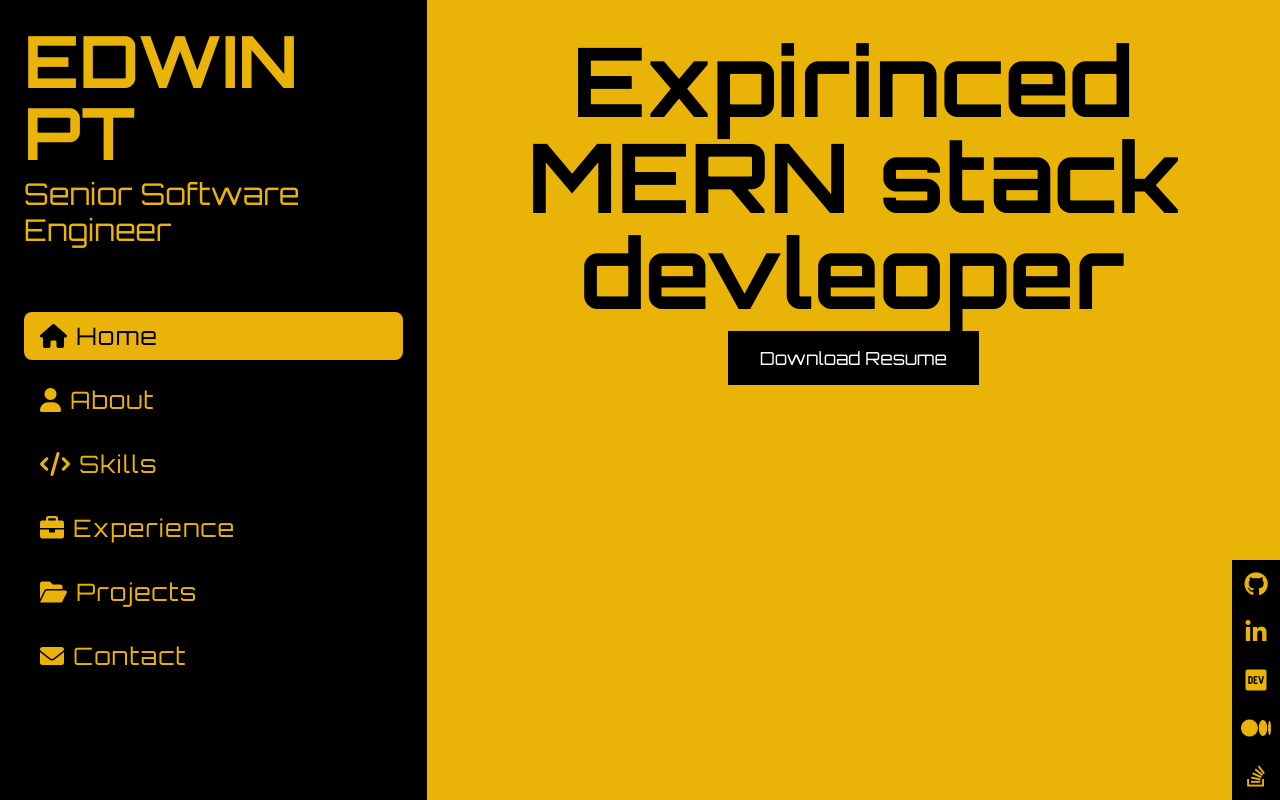
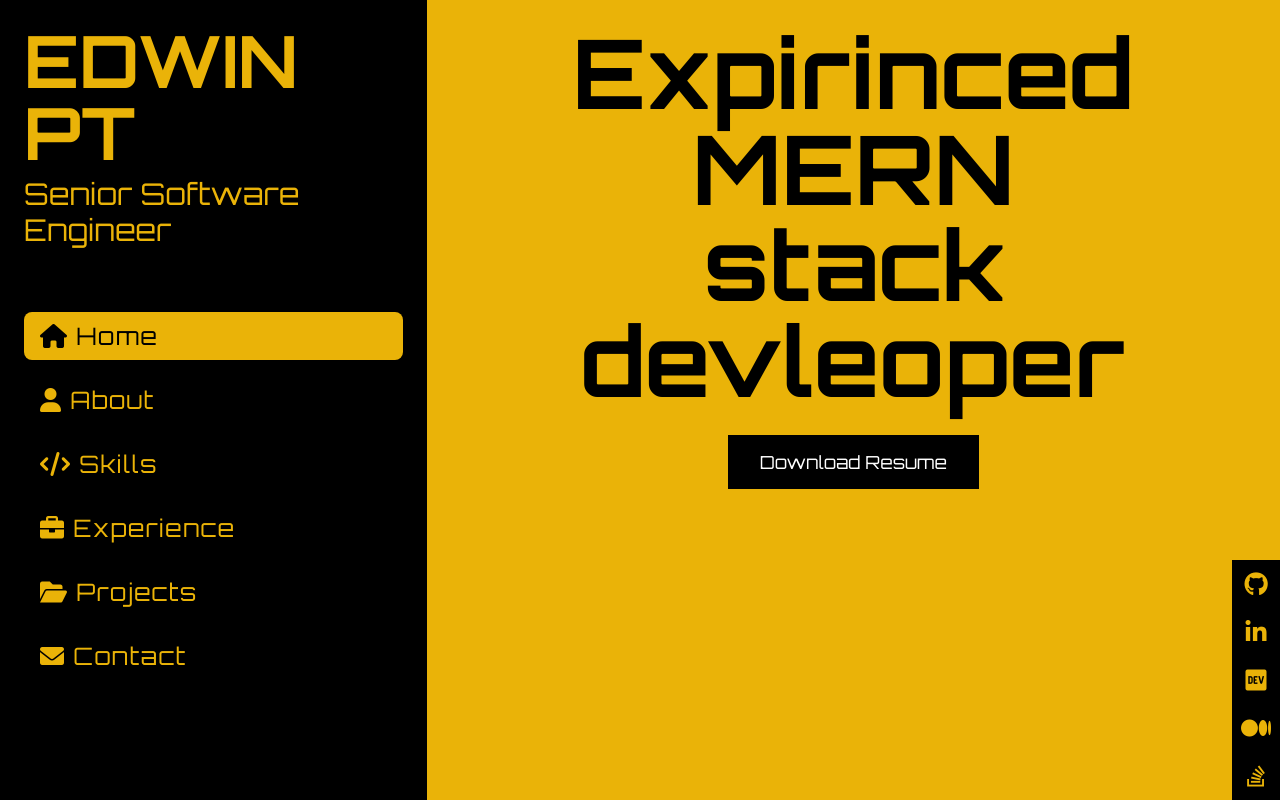
Before and after one commit to EdwinPT555/EdwinPT, a React (Vite) app: page / in a window 1280 px wide. Both pictures are taken after a click on the item "Home". Built offline with nearby package versions, Linux system fonts and the light colour scheme.

Commit message:
ui change

```diff
--- a/src/components/Home.tsx
+++ b/src/components/Home.tsx
@@ -2,20 +2,35 @@ import { useEffect, useState } from 'react';
 
 const Home = () => {
   const [currentIndex, setCurrentIndex] = useState(0);
-  const words = ["Hi", "Iam Edwin PT", "Expirinced MERN stack devleoper"];
+  // const words = ["Hi", "Iam Edwin", "Expirinced MERN stack devleoper"];
+  const wordsComponents = [
+    <div className="flex flex-col items-center mb-4 sm:mb-6 md:mb-8 lg:mb-10">
+      <span className="text-6xl sm:text-8xl md:text-10xl lg:text-12xl font-bold">Hi</span>
+    </div>,
+    <div className="flex flex-col items-center mb-4 sm:mb-6 md:mb-8 lg:mb-10">
+      <p className="text-5xl sm:text-7xl md:text-9xl lg:text-11xl font-bold">Iam</p>
+      <p className="text-6xl sm:text-8xl md:text-10xl lg:text-12xl font-bold">Edwin PT</p>
+    </div>,
+    <div className="flex flex-col items-center mb-4 sm:mb-6 md:mb-8 lg:mb-10">
+      <p className="text-4xl sm:text-6xl md:text-8xl lg:text-10xl font-bold">Expirinced</p>
+      <p className="text-6xl sm:text-8xl md:text-10xl lg:text-12xl font-bold">MERN</p>
+      <p className="text-4xl sm:text-6xl md:text-8xl lg:text-10xl font-bold">stack devleoper</p>
+    </div>
+  ]
 
   useEffect(() => {
     const intervalId = setInterval(() => {
-      setCurrentIndex((prev) => (prev + 1) % words.length);
+      setCurrentIndex((prev) => (prev + 1) % wordsComponents.length);
     }, 3000);
     return () => clearInterval(intervalId);
-  }, [words.length]);
+  }, [wordsComponents.length]);
 
   return (
     <div className="flex flex-col items-center justify-center">
       <header className="mb-10 text-center">
         <div className="min-h-80 flex items-center justify-center">
-          <h1 className="text-8xl font-bold mb-4">{words[currentIndex]}</h1>
+          {/* <h1 className="text-8xl font-bold mb-4">{words[currentIndex]}</h1> */}
+          {wordsComponents[currentIndex]}
         </div>
         <a
           href="/resumee.pdf"
```
